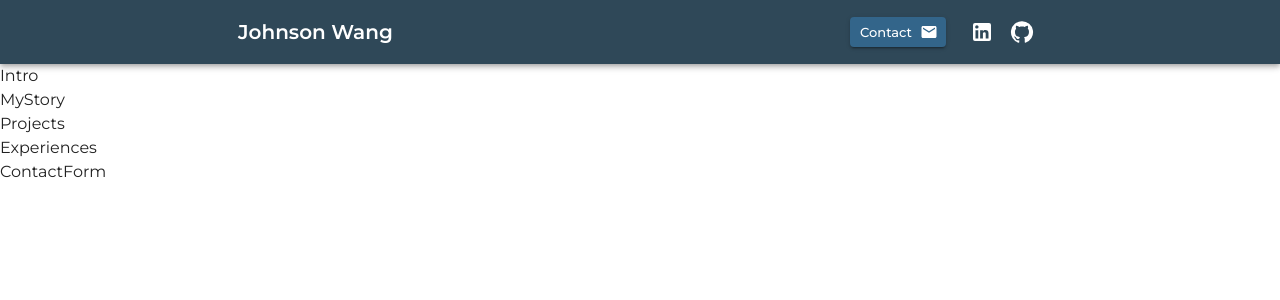
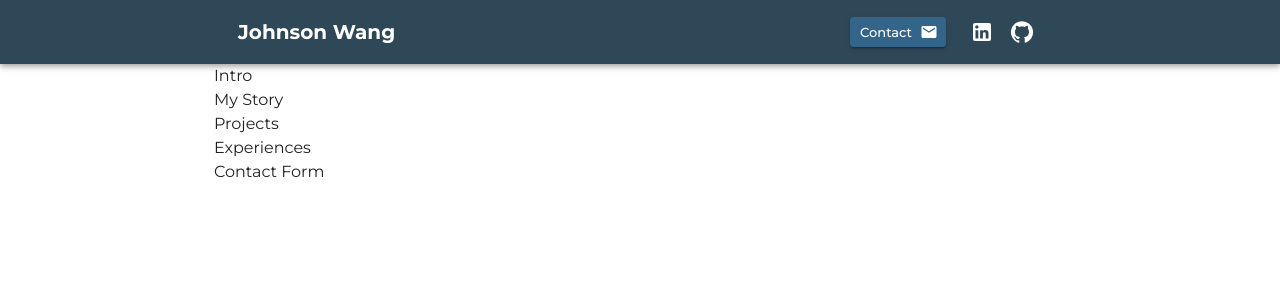
Before and after one commit to johnsonw1017/portfolio, a React (Vite) app in the folder portfolio-johnson/: page / in a window 1280 px wide. Shown: the top 300 px of the page. Built offline with nearby package versions, Linux system fonts and the light colour scheme.

Commit message:
feat: wrapped all components around Containers

```diff
--- a/portfolio-johnson/index.html
+++ b/portfolio-johnson/index.html
@@ -7,7 +7,7 @@
     <title>Johnson Wang - Web Developer</title>
     <link
       rel="stylesheet"
-      href="https://fonts.googleapis.com/css?family=Montserrat:300,400,500,600&display=swap"
+      href="https://fonts.googleapis.com/css?family=Montserrat:300,400,500,600,700&display=swap"
     />
   </head>
   <body>
--- a/portfolio-johnson/src/components/ContactForm.jsx
+++ b/portfolio-johnson/src/components/ContactForm.jsx
@@ -1,8 +1,13 @@
-import React from 'react'
+import {
+  Container
+} from "@mui/material";
+
 
 function ContactForm() {
   return (
-    <div>ContactForm</div>
+    <>
+      <Container maxWidth="md">Contact Form</Container>
+    </>
   )
 }
 
--- a/portfolio-johnson/src/components/Experiences.jsx
+++ b/portfolio-johnson/src/components/Experiences.jsx
@@ -1,6 +1,13 @@
+import {
+  Container
+} from "@mui/material";
+
+
 function Experiences() {
   return (
-    <div>Experiences</div>
+    <>
+      <Container maxWidth="md">Experiences</Container>
+    </>
   )
 }
 
--- a/portfolio-johnson/src/components/Intro.jsx
+++ b/portfolio-johnson/src/components/Intro.jsx
@@ -1,6 +1,13 @@
+import {
+  Container
+} from "@mui/material";
+
+
 function Intro() {
   return (
-    <div>Intro</div>
+    <>
+      <Container maxWidth="md">Intro</Container>
+    </>
   )
 }
 
--- a/portfolio-johnson/src/components/MyStory.jsx
+++ b/portfolio-johnson/src/components/MyStory.jsx
@@ -1,6 +1,13 @@
+import {
+  Container
+} from "@mui/material";
+
+
 function MyStory() {
   return (
-    <div>MyStory</div>
+    <>
+      <Container maxWidth="md">My Story</Container>
+    </>
   )
 }
 
--- a/portfolio-johnson/src/components/Projects.jsx
+++ b/portfolio-johnson/src/components/Projects.jsx
@@ -1,7 +1,11 @@
+import { Container } from "@mui/material";
+
 function Projects() {
   return (
-    <div>Projects</div>
-  )
+    <>
+      <Container maxWidth="md">Projects</Container>
+    </>
+  );
 }
 
-export default Projects
+export default Projects;
```
